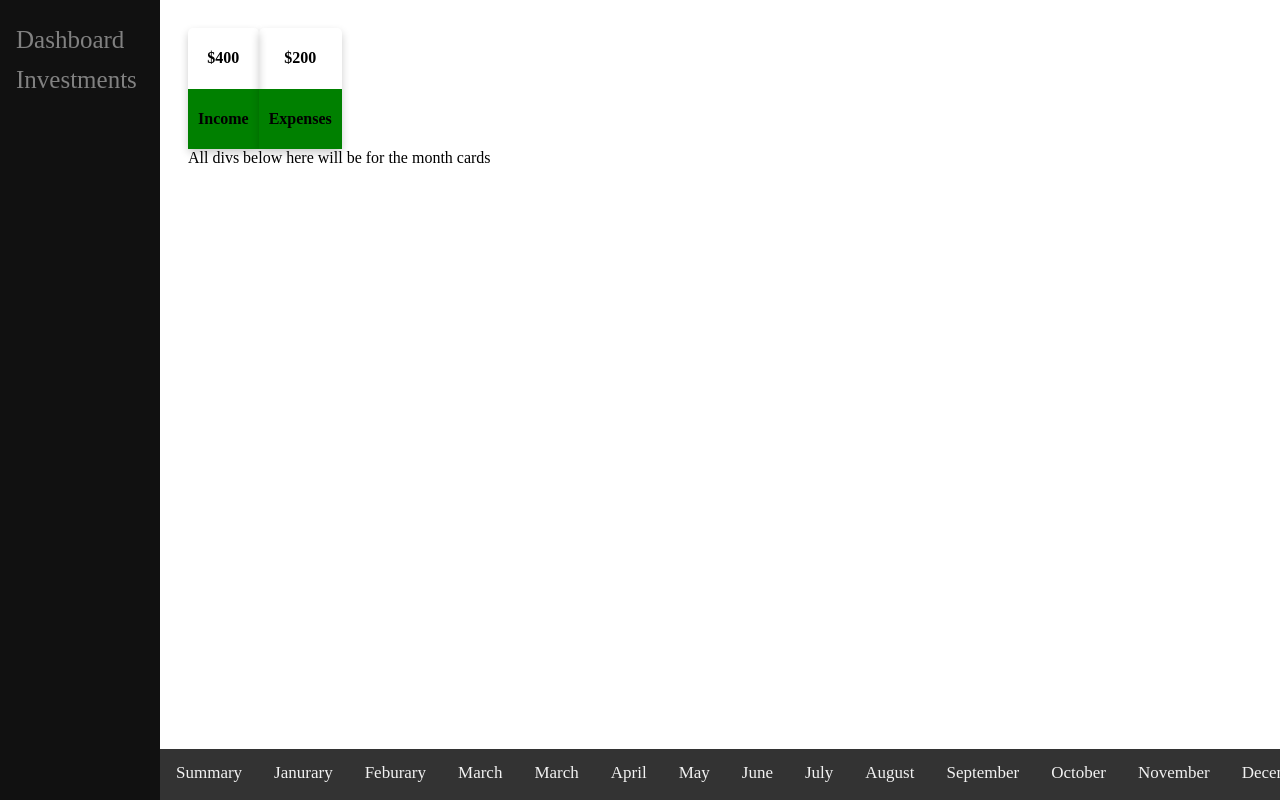
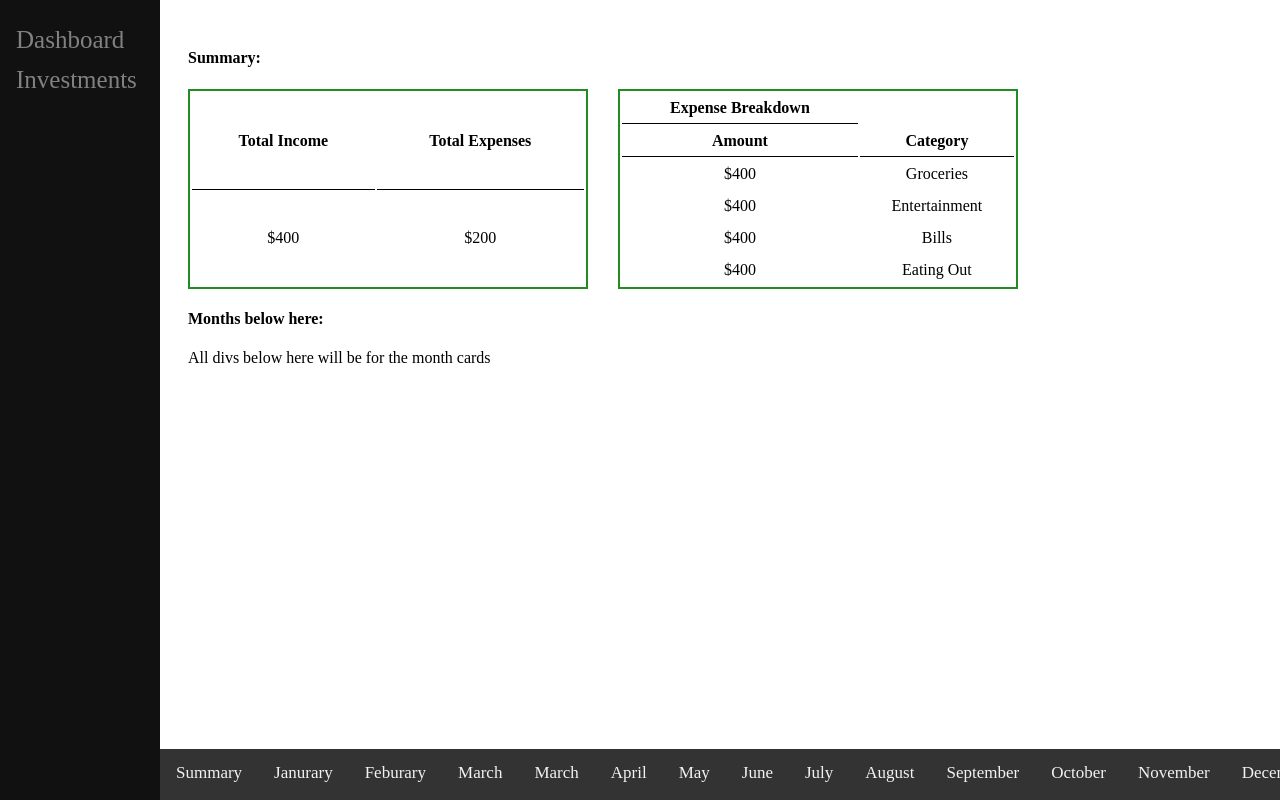
Before and after one commit to MickeyBrow/budget-tracker, a Next.js app in the folder front-end/: page /Dashboard in a window 1280 px wide. Built offline with nearby package versions, Linux system fonts and the light colour scheme.

Commit message:
using tables to display info that I want to show

```diff
--- a/front-end/src/app/Dashboard/layout.js
+++ b/front-end/src/app/Dashboard/layout.js
@@ -1,6 +1,6 @@
 import SideNavbar from "../../components/sideNavBar"
 import SidePanel from "../../components/sidePanel"
-import BottomNavBar from "@/components/bottomNavBar"
+import BottomNavBar from "../../components/bottomNavBar"
 import styles from "./Layout.module.css"
 
 export const metadata = {
--- a/front-end/src/app/Dashboard/page.css
+++ b/front-end/src/app/Dashboard/page.css
@@ -18,3 +18,22 @@
   border-radius: 5px 5px 0 0;
   text-align: center;
 }
+
+.App {
+  display: flex;
+}
+
+table {
+  border: 2px solid forestgreen;
+  width: 400px;
+  height: 200px;
+  margin-right: 30px;
+}
+
+th {
+  border-bottom: 1px solid black;
+}
+
+td {
+  text-align: center;
+}
--- a/front-end/src/app/Dashboard/page.js
+++ b/front-end/src/app/Dashboard/page.js
@@ -3,24 +3,45 @@ import './page.css'
 export default function Dashboard() {
   return (
     <>
-      <div>
-        <div class="card">
-          <div class="head">
-            <h4><b>$400</b></h4>
-          </div>
-          <div class="container">
-            <h4><b>Income</b></h4>
-          </div>
-        </div>
-        <div class="card">
-          <div class="head">
-            <h4><b>$200</b></h4>
-          </div>
-          <div class="container">
-            <h4><b>Expenses</b></h4>
-          </div>
-        </div>
+      <h4>Summary:</h4>
+      <div class="App">
+        <table>
+          <tr>
+            <th>Total Income</th>
+            <th>Total Expenses</th>
+          </tr>
+          <tr>
+            <td>$400</td>
+            <td>$200</td>
+          </tr>
+        </table>
+        <table>
+          <tr>
+            <th>Expense Breakdown</th>
+          </tr>
+          <tr>
+            <th>Amount</th>
+            <th>Category</th>
+          </tr>
+          <tr>
+            <td>$400</td>
+            <td>Groceries</td>
+          </tr>
+          <tr>
+            <td>$400</td>
+            <td>Entertainment</td>
+          </tr>
+          <tr>
+            <td>$400</td>
+            <td>Bills</td>
+          </tr>
+          <tr>
+            <td>$400</td>
+            <td>Eating Out</td>
+          </tr>
+        </table>
       </div>
+      <h4>Months below here:</h4>
       <div>All divs below here will be for the month cards</div>
     </>
   )
```
